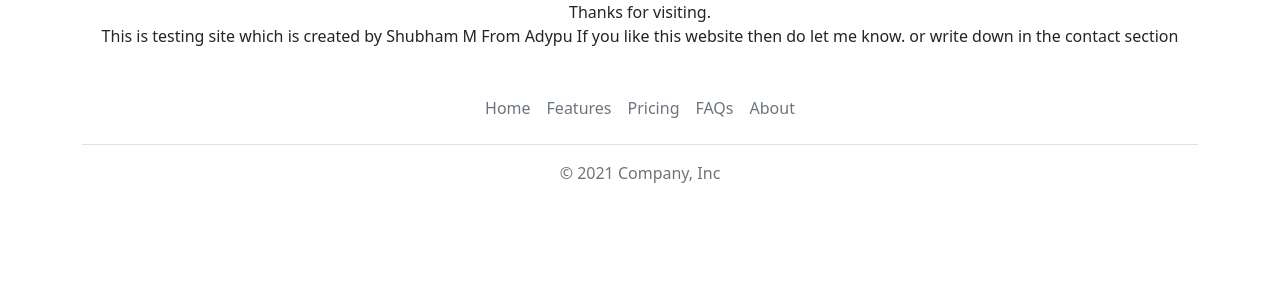
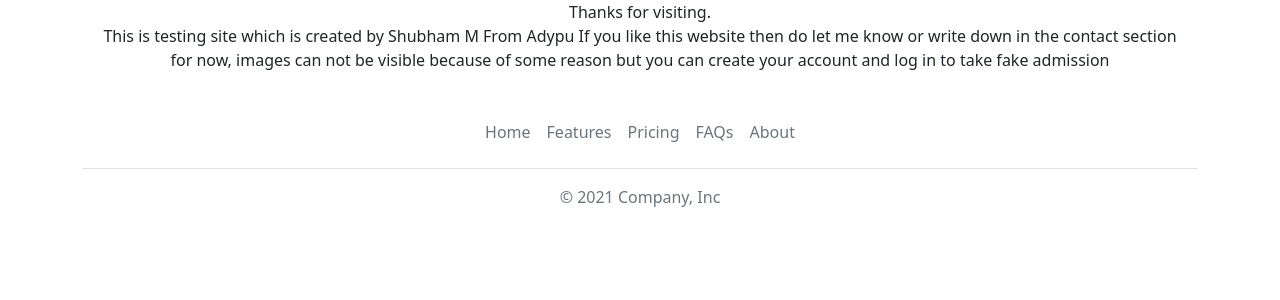
Before and after one commit to Shubham-musmade/admission-django, a Django app: page /about_us/ in a window 1280 px wide. Shown: the part 56-356 px from the top of the page. Run offline with Django 3.2, Linux system fonts and the light colour scheme.

Commit message:
added about_us

```diff
--- a/templates/about_us.html
+++ b/templates/about_us.html
@@ -5,8 +5,10 @@
 <div class="container text-center">Thanks for visiting.
 </div>
 <div class="container text-center">
-This is testing site which is created by Shubham M From Adypu If you like this website then do let me know.
-or write down in the contact section
+This is testing site which is created by Shubham M From Adypu If you like this website then do let me know or write down in the contact section
+</div>
+<div class="container text-center">
+for now, images can not be visible because of some reason but you can create your account and log in to take fake admission
 </div>
 
 {% endblock body %}
```
